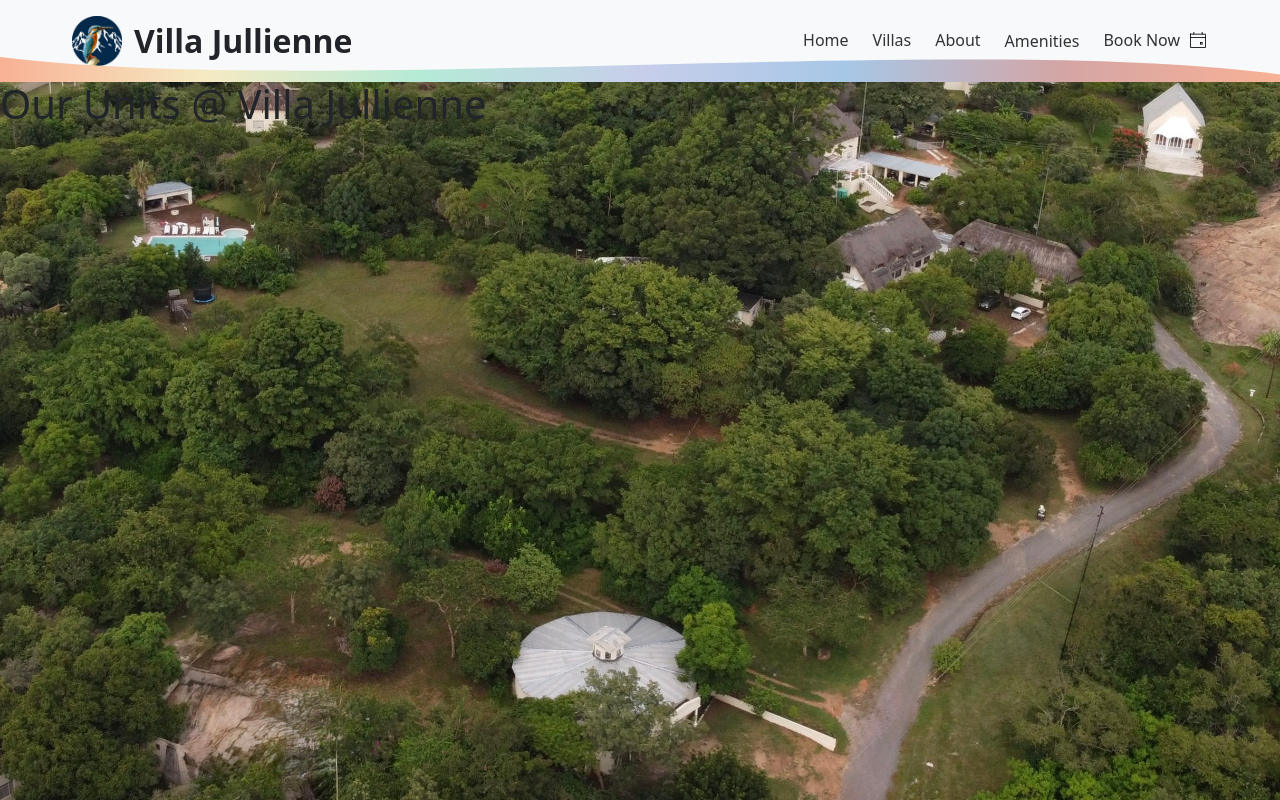
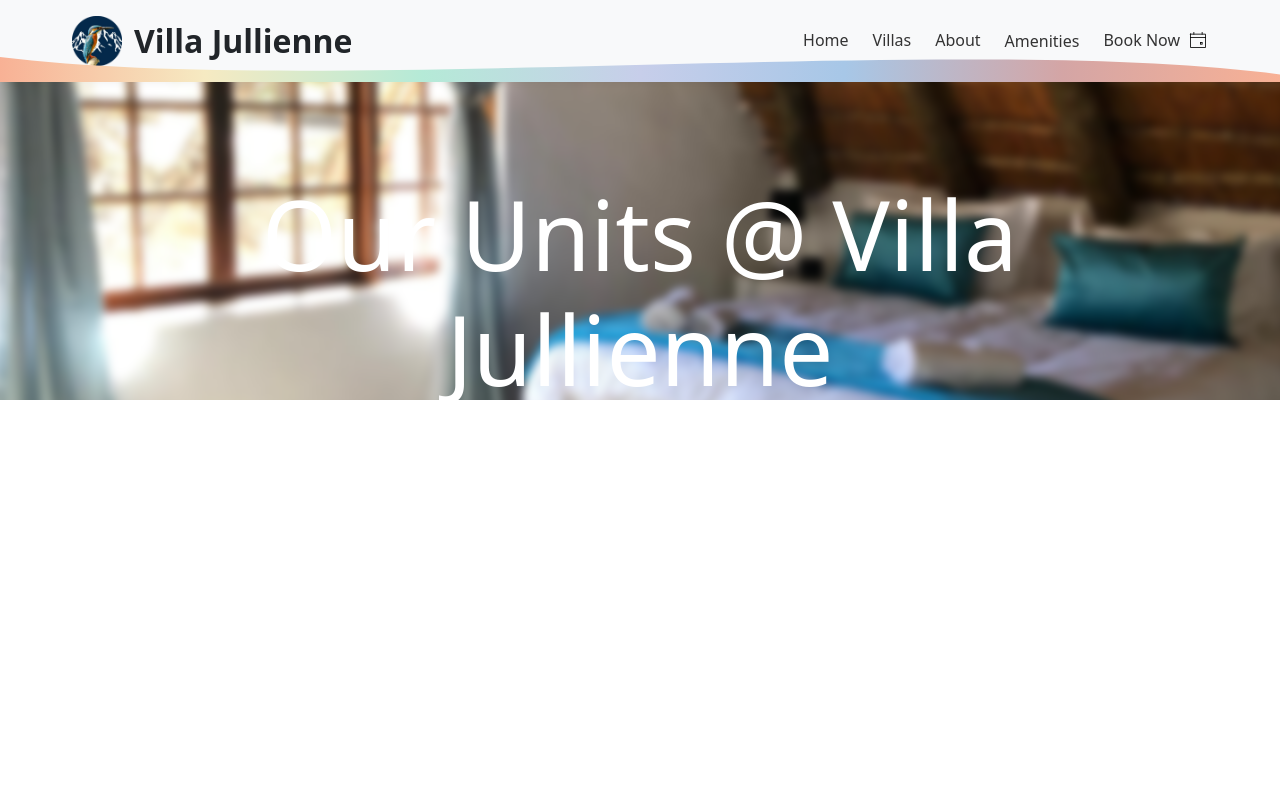
Before and after one commit to CilliersSwanepoel/VillaJullienne, a React (Vite) app in the folder villajullienne/: page /villas in a window 1280 px wide. Built offline with nearby package versions, Linux system fonts and the light colour scheme.

Commit message:
Added Assets to Repo + Update to styling

```diff
--- a/villajullienne/src/components/page/Villas.jsx
+++ b/villajullienne/src/components/page/Villas.jsx
@@ -1,24 +1,40 @@
 import React from 'react';
-import '../../static/css/page/Villas.css';
-import TopView from '../../static/assets/page/homelanding/top_view.jpg';
+import TopView from '../../static/assets/page/villas/WhatsApp Image 2025-07-01 at 08.16.47_eb7ebe11.jpg';
 
 function Villas() {
     return (
         <div style={{ marginTop: 80 }}>
-            <div className='villas-welcome-message-container' style={{
-                backgroundImage: `url(${TopView})`,
+            <div
+                style={{
                     position: 'relative',
                     width: '100vw',
-                height: '90vh',
+                    height: '40vh',
                     margin: 0,
                     padding: 0,
                     overflow: 'hidden',
+                }}
+            >
+                <div
+                    style={{
+                        position: 'absolute',
+                        top: '-10px',
+                        left: '-10px',
+                        width: 'calc(100% + 20px)',
+                        height: 'calc(100% + 20px)',
+                        backgroundImage: `url(${TopView})`,
                         backgroundSize: 'cover',
                         backgroundPosition: 'center',
-                backgroundRepeat: 'no-repeat'
-            }}>
-                <h1 className='villas-welcome-message-title'>Our Units @ Villa Jullienne</h1>
-                <h2 className='villas-welcome-message-description'></h2>
+                        backgroundRepeat: 'no-repeat',
+                        filter: 'blur(4px) brightness(1.0)',
+                        zIndex: 0
+                    }}
+                />
+                <div style={{ position: 'relative', zIndex: 1, textAlign: 'center' }}>
+                    <h1 style={{ color: '#fff', margin: 0, padding: '1em', fontSize: '6rem' }}>
+                        Our Units @ Villa Jullienne
+                    </h1>
+                    <h2 style={{ color: '#fff', margin: 0, padding: '0 1em' }}></h2>
+                </div>
             </div>
         </div>
     );
```
Also changed, not shown: villajullienne/src/static/assets/icons/20250806_1645_Hotel Amenities Icons_simple_compose_01k1zxe5reeg8af9f0tk1wpp26.png (added). Lines whose indentation alone changed are shown as unchanged.
